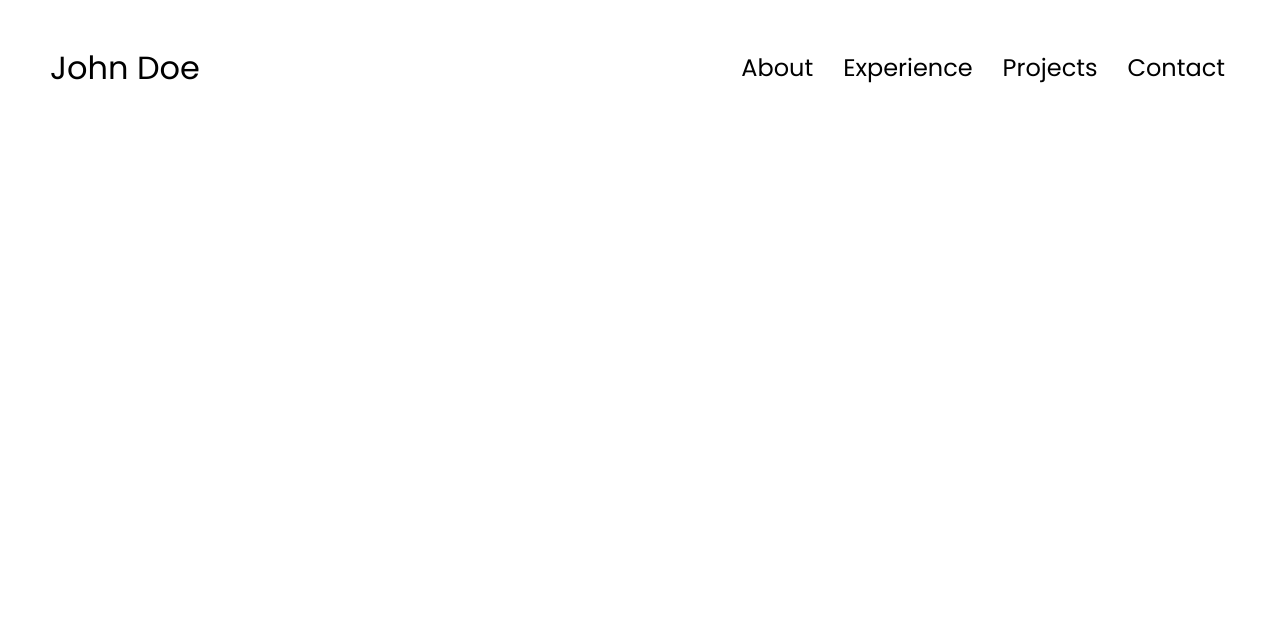
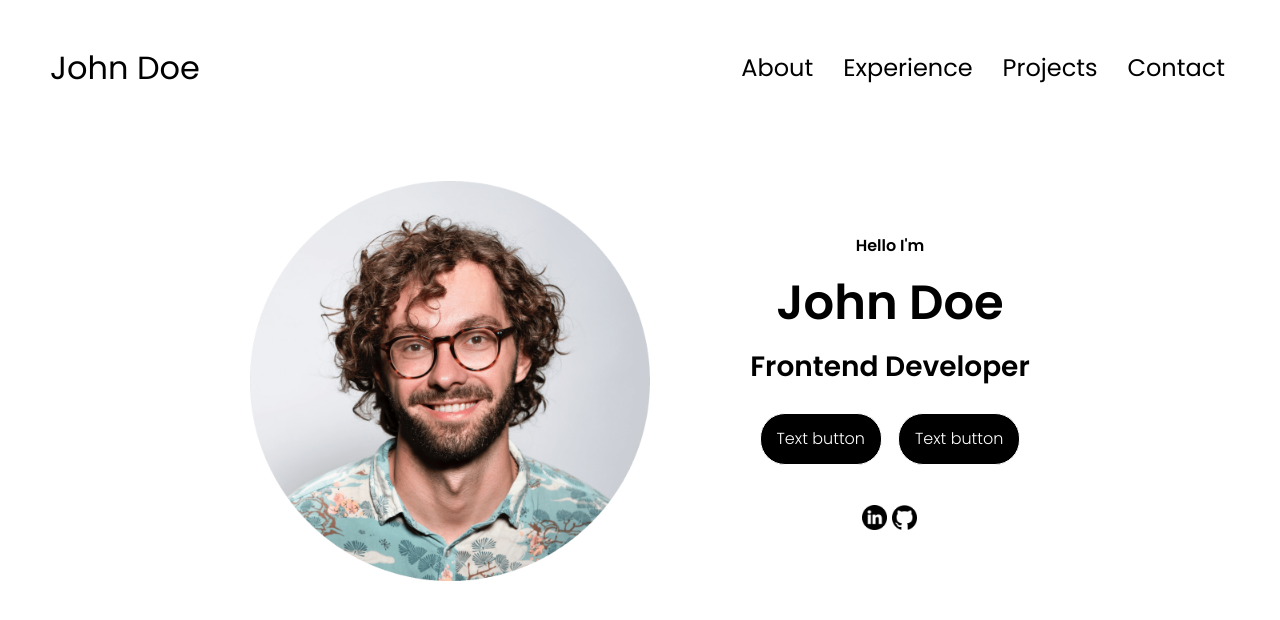
Before and after one commit to gamedevshrimp/onepage_portfolio_1, a plain HTML site: page index.html in a window 1280 px wide. Drawn offline with Linux system fonts and the light colour scheme.

Commit message:
Add a base profile section container

```diff
--- /dev/null
+++ b/components/button.css
@@ -0,0 +1,26 @@
+.btn {
+    box-sizing: content-box;
+    font-weight: 100;
+    font-size: 1rem;
+    transition: all 0.3s ease;
+    background-color: black;
+    color: white;
+    padding: 16px 16px;
+    border: 1px solid white;
+    border-radius: 25px;
+}
+
+.btn:hover {
+    transition: all 0.3s ease;
+    background-color: white;
+    color: black;
+    border-color: black;
+}
+
+.btn__primary {
+
+}
+
+.btn__secondary {
+
+}
--- /dev/null
+++ b/components/main.css
@@ -0,0 +1,11 @@
+.main {
+    padding: 0 50px;
+}
+
+.main__container {
+    max-width: 1200px;
+    margin: 0 auto;
+    height: 100vh;
+    display: flex;
+    flex-direction: column;
+}
--- /dev/null
+++ b/components/section.css
@@ -0,0 +1,65 @@
+.section {
+    /* background-color: rgb(255, 195, 195); */
+    height: 450px;
+    padding-top: 20px;
+    box-sizing: content-box;
+    min-height: fit-content;
+    display: flex;
+    justify-content: center;
+    gap: 100px;
+    align-items: center;
+}
+
+.section__pic-container {
+    display: flex;
+    width: 400px;
+    height: 400px;
+}
+
+.section__text {
+    display: flex;
+    flex-direction: column;
+    justify-content: flex-start;
+    align-items: center;
+    gap: 20px;
+}
+
+.section__social-icon {
+    width: 50px;
+    height: 50px;
+}
+
+.section__p1 {
+    font-weight: 600;
+    font-size: 1rem;
+}
+
+.section__p2 {
+    font-weight: 600;
+    font-size: 1.75rem;
+    margin-bottom: 10px;
+}
+
+.section__title {
+    font-weight: 600;
+    font-size: 3rem;
+}
+
+.section__btn-container {
+    display: flex;
+    justify-content: center;
+    gap: 1rem;
+}
+
+.section__social-container {
+    margin-top: 20px;
+    display: flex;
+    height: 20px;
+    gap: 5px;
+    padding: 0 100px;
+}
+
+.section__social-icon {
+    width: 25px;
+    height: 25px;
+}
--- a/index.html
+++ b/index.html
@@ -23,9 +23,29 @@
       <button class="nav__open_icon fa-solid fa-bars"></button>
     </div>
   </header>
-  <div class="container">
+  <main class="main">
+    <div class="main__container">
+      <section class="section">
+        <div class="section__pic-container">
+          <img src="./assets/profile-pic.png" alt="profile photo">
+        </div>
+        <div class="section__text">
+          <p class="section__p1">Hello I'm</p>
+          <p class="section__title">John Doe</p>
+          <p class="section__p2">Frontend Developer</p>
+          <div class="section__btn-container">
+            <button class="btn btn__primary">Text button</button>
+            <button class="btn btn__secondary">Text button</button>
+          </div>
+          <div class="section__social-container">
+            <img class="section__social-icon" src="./assets/linkedin.png" alt="linkedin profile">
+            <img class="section__social-icon" src="./assets/github.png" alt="github profile">
+          </div>
+        </div>
 
-  </div>
+      </section>
+    </div>
+  </main>
   <script src="./script.js"></script>
 </body>
 </html>
--- a/style.css
+++ b/style.css
@@ -2,6 +2,9 @@
 @import './components/fonts.css';
 @import './components/header.css';
 @import './components/navigation.css';
+@import './components/main.css';
+@import './components/section.css';
+@import './components/button.css';
 
 body {
     font-family: "Poppins", serif;
```
Also changed, not shown: components/normalize.css.
